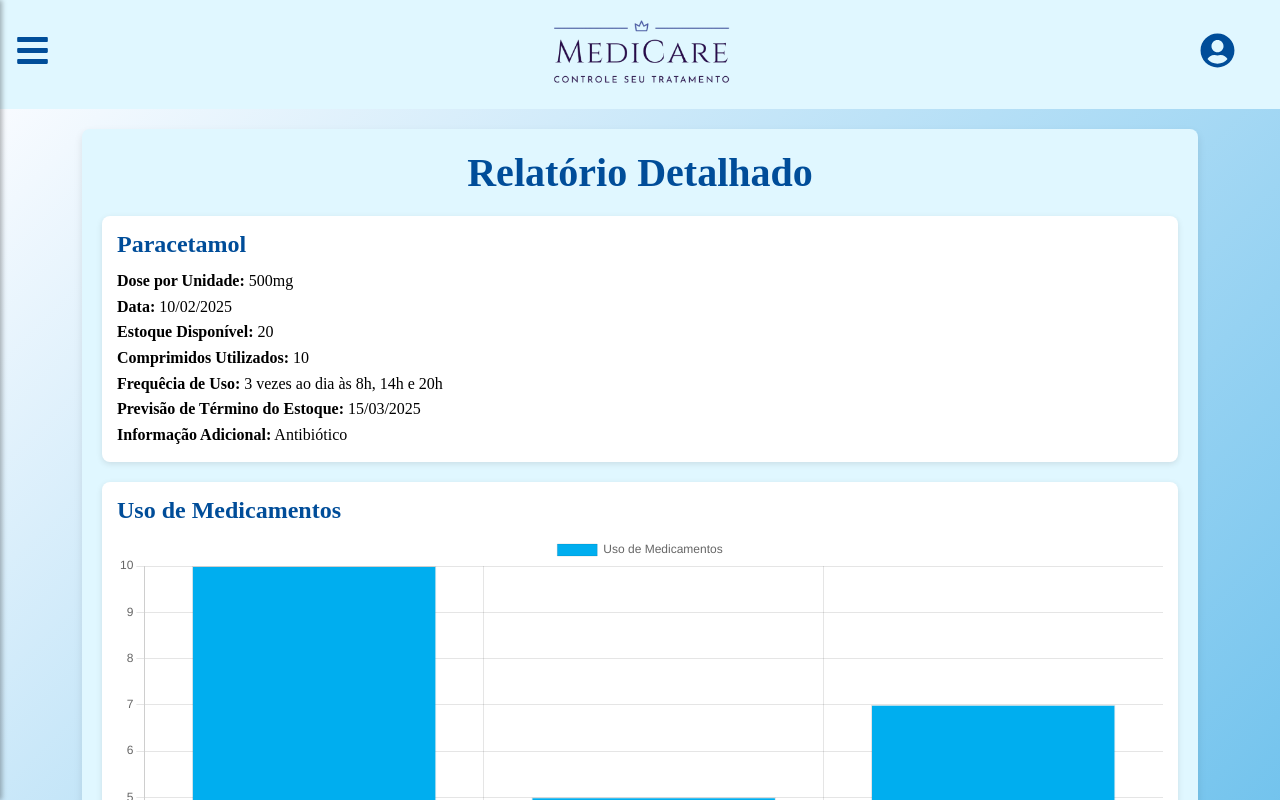
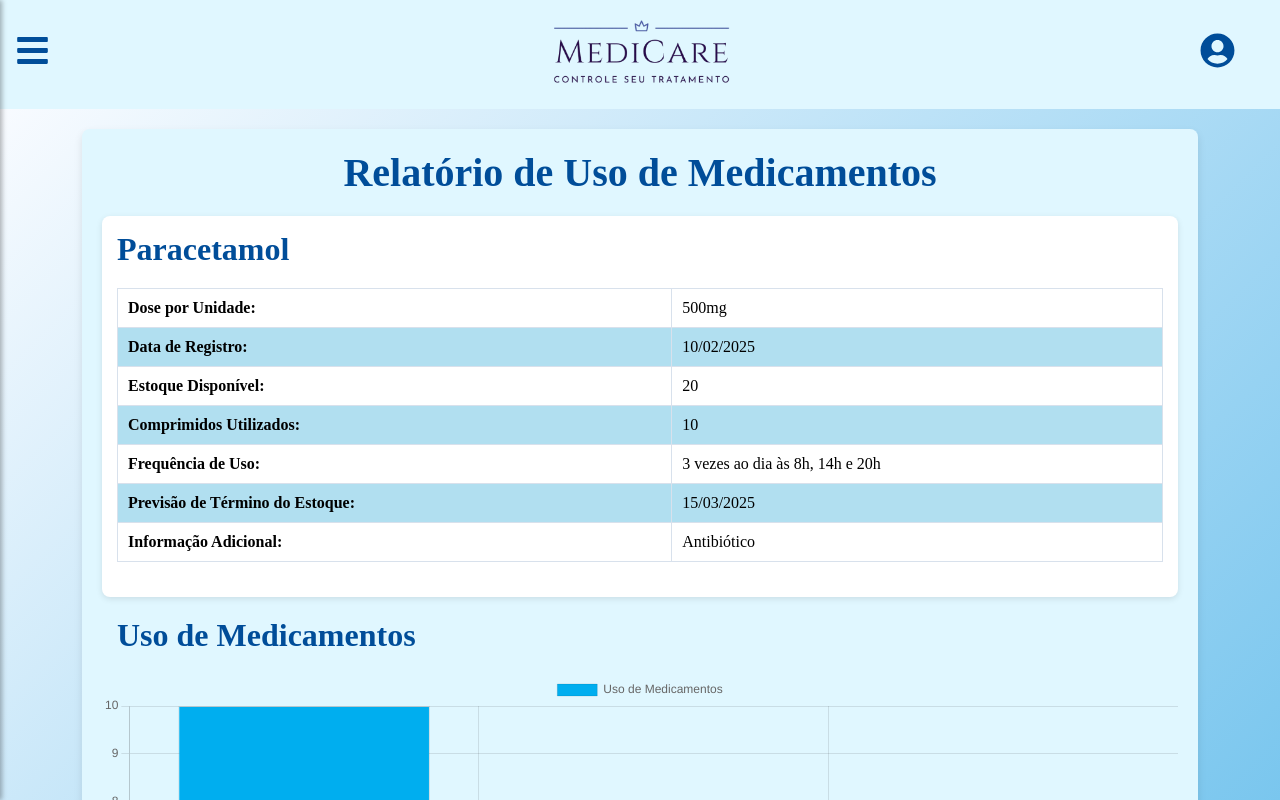
Before and after one commit to Raquel212/MediCareFrontEnd, a React (Vite) app: page /verDetalhes in a window 1280 px wide. Shown: the top 800 px of the page. Built offline with nearby package versions, Linux system fonts and the light colour scheme.

Commit message:
Update Detalhes de Medicamentos

```diff
--- a/src/pages/DetalhesMedicamentos/DetalhesMedicamentos.module.css
+++ b/src/pages/DetalhesMedicamentos/DetalhesMedicamentos.module.css
@@ -1,6 +1,53 @@
 .containerDetalhes {
     background: linear-gradient(135deg, #F8FBFF, #5AB9EA);
     padding: 20px;
+}
+
+.tabelaInformacoes {
+    width: 100%;
+    border-collapse: collapse;
+    margin: 20px 0;
+    background-color: white;
+}
+
+.tabelaInformacoes td {
+    padding: 10px;
+    border: 1px solid #d8e1ec;
+
+}
+
+.tabelaInformacoes tr:nth-child(even) {
+    background-color: #b1dff0;
+}
+
+.tituloDetalhes {
+    font-size: 2.5rem;
+    font-weight: 600;
+    color: #004D99;
+    margin-bottom: 20px;
+    text-align: center;
+}
+
+.informacoesBasicas{
+    background-color: #ffffff;
+    border-radius: 8px;
+    padding: 15px;
+    margin-bottom: 20px;
+    box-shadow: 0 2px 6px rgba(0, 0, 0, 0.1);
+}
+
+
+.informacoesBasicas h2{
+    color: #004D99;
+    font-size: 2rem;
+}
+
+.graficoUso h3{
+    color: #004D99;
+    font-size: 2rem;
+    margin-left: 15px;
+    margin-bottom: 20px;
+    font-weight: 600;
 }
 
 .containerFundoAlterado {
@@ -11,45 +58,6 @@
     width: 90%;
     margin: 0 auto;
     box-shadow: 0 4px 8px rgba(0, 0, 0, 0.1);
-}
-
-.tituloDetalhes {
-    font-size: 2.5rem;
-    font-weight: 600;
-    color: #004D99;
-    margin-bottom: 20px;
-    text-align: center;
-}
-
-.informacoesBasicas,
-.instrucoesUso,
-.efeitosColaterais,
-.historicoUso,
-.graficoUso {
-    background-color: #ffffff;
-    border-radius: 8px;
-    padding: 15px;
-    margin-bottom: 20px;
-    box-shadow: 0 2px 6px rgba(0, 0, 0, 0.1);
-}
-
-.informacoesBasicas h2,
-.instrucoesUso h3,
-.efeitosColaterais h3,
-.historicoUso h3,
-.graficoUso h3 {
-    font-size: 1.5rem;
-    color: #004D99;
-    margin-bottom: 10px;
-}
-
-.informacoesBasicas p,
-.instrucoesUso p,
-.efeitosColaterais p,
-.historicoUso p {
-    font-size: 1rem;
-    line-height: 1.6;
-    color: #000;
 }
 
 .botaoContainer {
@@ -73,12 +81,6 @@
 .botaoVoltar:hover {
     background-color: white;
     color: #00AEEF;
-}
-
-.graficoUso p {
-    font-size: 1rem;
-    color: #888;
-    margin-top: 10px;
 }
 
 .botaoImprimir {
@@ -125,6 +127,7 @@
     .botaoVoltar,
     .botaoImprimir {
         width: 100%;
+        text-align: center;
     }
 
     .graficoUso {
--- a/src/pages/DetalhesMedicamentos/index.jsx
+++ b/src/pages/DetalhesMedicamentos/index.jsx
@@ -19,6 +19,7 @@ function DetalhesMedicamento() {
         programacaoUso: '3 vezes ao dia às 8h, 14h e 20h',
         previsaoAcabar: '15/03/2025',
         informacaoAdicional: 'Antibiótico',
+        // contatoEmergencia: 'Dr. João - (79) 99999-9999',
     };
 
     const usoMedicamentos = [
@@ -48,17 +49,24 @@ function DetalhesMedicamento() {
             <HeaderHomeUsuario />
             <div className={styles.containerDetalhes}>
                 <div className={styles.containerFundoAlterado}>
-                    <h1 className={styles.tituloDetalhes}>Relatório Detalhado</h1>
+                    <h1 className={styles.tituloDetalhes}>Relatório de Uso de Medicamentos</h1>
 
                     <div className={styles.informacoesBasicas}>
                         <h2>{medicamento.nome}</h2>
-                        <p><strong>Dose por Unidade:</strong> {medicamento.dosagem}</p>
-                        <p><strong>Data:</strong> {medicamento.dataCompra}</p>
-                        <p><strong>Estoque Disponível:</strong> {medicamento.quantidadeEstoque}</p>
-                        <p><strong>Comprimidos Utilizados:</strong> {medicamento.quantidadeTomada}</p>
-                        <p><strong>Frequêcia de Uso:</strong> {medicamento.programacaoUso}</p>
-                        <p><strong>Previsão de Término do Estoque:</strong> {medicamento.previsaoAcabar}</p>
-                        <p><strong>Informação Adicional:</strong> {medicamento.informacaoAdicional}</p>
+                        <table className={styles.tabelaInformacoes}>
+                            <tbody>
+                                <tr><td><strong>Dose por Unidade:</strong></td><td>{medicamento.dosagem}</td></tr>
+                                <tr><td><strong>Data de Registro:</strong></td><td>{medicamento.dataCompra}</td></tr>
+                                <tr><td><strong>Estoque Disponível:</strong></td><td>{medicamento.quantidadeEstoque}</td></tr>
+                                <tr><td><strong>Comprimidos Utilizados:</strong></td><td>{medicamento.quantidadeTomada}</td></tr>
+                                <tr><td><strong>Frequência de Uso:</strong></td><td>{medicamento.programacaoUso}</td></tr>
+                                <tr><td><strong>Previsão de Término do Estoque:</strong></td><td>{medicamento.previsaoAcabar}</td></tr>
+                                <tr><td><strong>Informação Adicional:</strong></td><td>{medicamento.informacaoAdicional}</td></tr>
+                                {/* {medicamento.contatoEmergencia && (
+                                    <tr><td><strong>Contato de Emergência:</strong></td><td>{medicamento.contatoEmergencia}</td></tr>
+                                )} */}
+                            </tbody>
+                        </table>
                     </div>
 
                     <div className={styles.graficoUso}>
```
